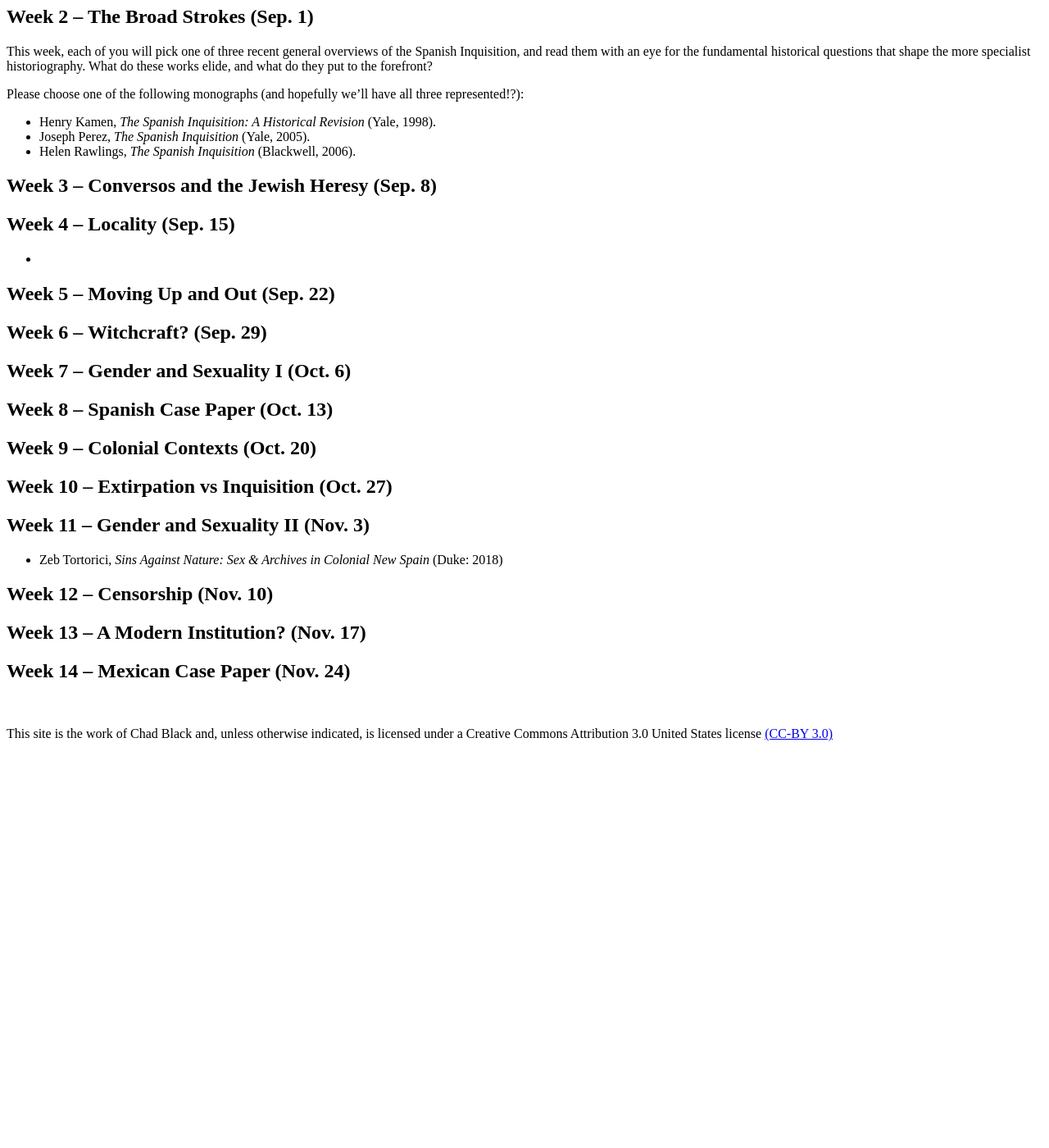
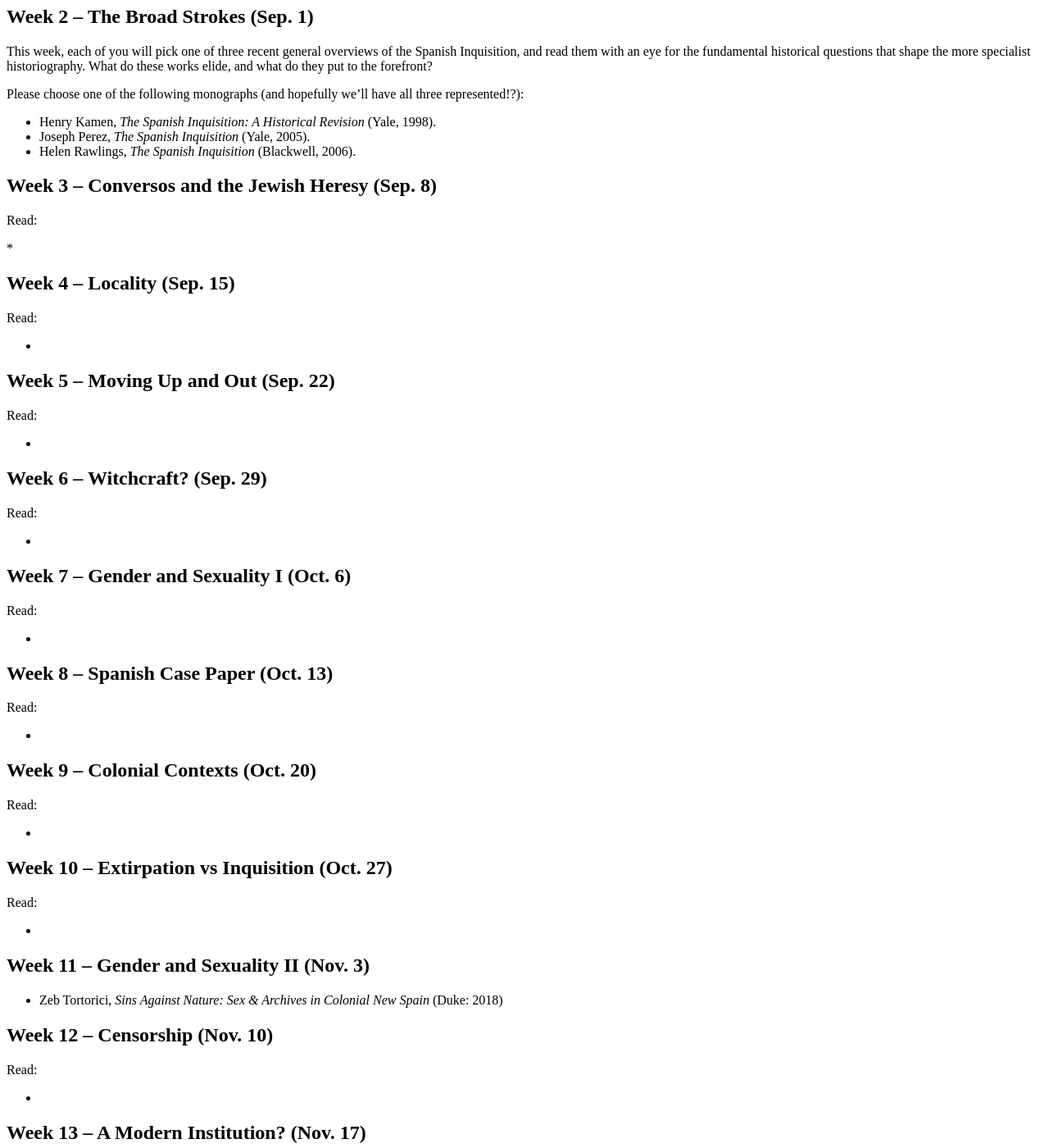
Before and after one commit to chadblack/561-Inquisition, a Jekyll site: the page built from calendar.md, in a window 1280 px wide and 1400 px high, scrolled down 431 px. Shown: the whole window at 82% size. Built offline with Jekyll 4.4.1, drawn with Linux system fonts in a browser that asks for light colours; some web fonts are replaced; before the commit the page ends 1377 px from its top, so only the background shows below that; part of the change alters nothing that is shown.

Commit message:
read calendar

```diff
--- a/calendar.md
+++ b/calendar.md
@@ -48,24 +48,58 @@ three represented!?):
 
 ## Week 3 -- Conversos and the Jewish Heresy (Sep. 8)
 
+Read:
 
+*
 
 
 ## Week 4 -- Locality (Sep. 15)
+
+Read:
 
 *
 
 ## Week 5 -- Moving Up and Out (Sep. 22)
 
+Read:
+
+*
+
+
 ## Week 6 -- Witchcraft? (Sep. 29)
+
+Read:
+
+*
+
 
 ## Week 7 -- Gender and Sexuality I (Oct. 6)
 
+Read:
+
+*
+
+
 ## Week 8 -- Spanish Case Paper (Oct. 13)
+
+Read:
+
+*
+
 
 ## Week 9 -- Colonial Contexts (Oct. 20)
 
+Read:
+
+*
+
+
 ## Week 10 -- Extirpation vs Inquisition (Oct. 27)
+
+Read:
+
+*
+
 
 ## Week 11 -- Gender and Sexuality II (Nov. 3)
 
@@ -74,6 +108,20 @@ three represented!?):
 
 ## Week 12 -- Censorship (Nov. 10)
 
+Read:
+
+*
+
+
 ## Week 13 -- A Modern Institution?  (Nov. 17)
 
+Read:
+
+*
+
+
 ## Week 14 -- Mexican Case Paper (Nov. 24)
+
+Read:
+
+*
```
